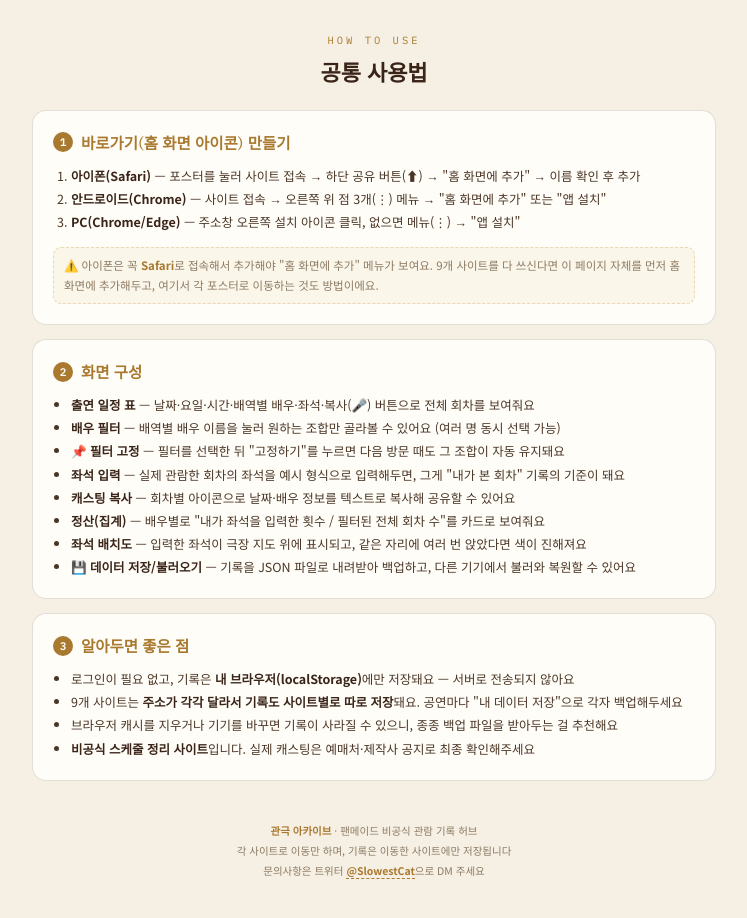
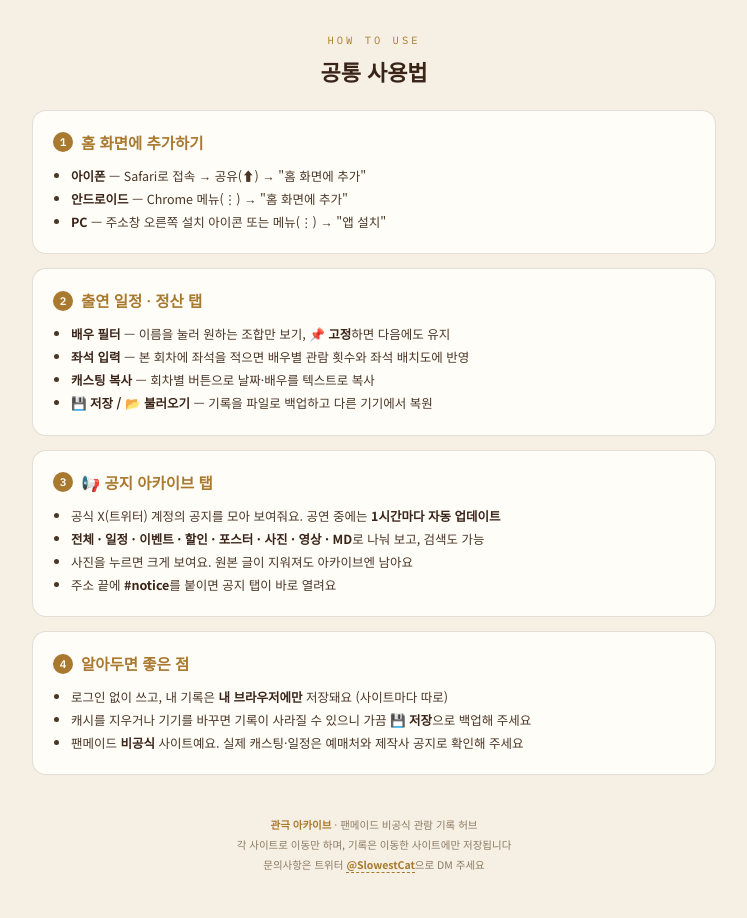
Before and after one commit to chichiandpopo/stage_archive, a plain HTML site: page index.html in a window 1280 px wide. Shown: the part 1500-2418 px from the top of the page, without its empty margins (266-1013 px from the left). Drawn offline with Linux system fonts and the light colour scheme.

Commit message:
공통 사용법 간결하게 정리, 공지 아카이브 탭 안내 추가
Co-Authored-By: Claude Opus 5.5 <noreply@anthropic.com>
Claude-Session: https://claude.ai/code/session_01Jwnfeddb2AWhiNUX6mR7Bd

```diff
--- a/index.html
+++ b/index.html
@@ -145,36 +145,40 @@ body{
   </div>
 
   <div class="guide-card">
-    <h3><span class="guide-num">1</span>바로가기(홈 화면 아이콘) 만들기</h3>
-    <ol>
-      <li><b>아이폰(Safari)</b> — 포스터를 눌러 사이트 접속 → 하단 공유 버튼(⬆) → "홈 화면에 추가" → 이름 확인 후 추가</li>
-      <li><b>안드로이드(Chrome)</b> — 사이트 접속 → 오른쪽 위 점 3개(⋮) 메뉴 → "홈 화면에 추가" 또는 "앱 설치"</li>
-      <li><b>PC(Chrome/Edge)</b> — 주소창 오른쪽 설치 아이콘 클릭, 없으면 메뉴(⋮) → "앱 설치"</li>
-    </ol>
-    <div class="guide-note">⚠️ 아이폰은 꼭 <b style="color:var(--gold)">Safari</b>로 접속해서 추가해야 "홈 화면에 추가" 메뉴가 보여요. 9개 사이트를 다 쓰신다면 이 페이지 자체를 먼저 홈 화면에 추가해두고, 여기서 각 포스터로 이동하는 것도 방법이에요.</div>
-  </div>
-
-  <div class="guide-card">
-    <h3><span class="guide-num">2</span>화면 구성</h3>
+    <h3><span class="guide-num">1</span>홈 화면에 추가하기</h3>
     <ul>
-      <li><b>출연 일정 표</b> — 날짜·요일·시간·배역별 배우·좌석·복사(🎤) 버튼으로 전체 회차를 보여줘요</li>
-      <li><b>배우 필터</b> — 배역별 배우 이름을 눌러 원하는 조합만 골라볼 수 있어요 (여러 명 동시 선택 가능)</li>
-      <li><b>📌 필터 고정</b> — 필터를 선택한 뒤 "고정하기"를 누르면 다음 방문 때도 그 조합이 자동 유지돼요</li>
-      <li><b>좌석 입력</b> — 실제 관람한 회차의 좌석을 예시 형식으로 입력해두면, 그게 "내가 본 회차" 기록의 기준이 돼요</li>
-      <li><b>캐스팅 복사</b> — 회차별 아이콘으로 날짜·배우 정보를 텍스트로 복사해 공유할 수 있어요</li>
-      <li><b>정산(집계)</b> — 배우별로 "내가 좌석을 입력한 횟수 / 필터된 전체 회차 수"를 카드로 보여줘요</li>
-      <li><b>좌석 배치도</b> — 입력한 좌석이 극장 지도 위에 표시되고, 같은 자리에 여러 번 앉았다면 색이 진해져요</li>
-      <li><b>💾 데이터 저장/불러오기</b> — 기록을 JSON 파일로 내려받아 백업하고, 다른 기기에서 불러와 복원할 수 있어요</li>
+      <li><b>아이폰</b> — Safari로 접속 → 공유(⬆) → "홈 화면에 추가"</li>
+      <li><b>안드로이드</b> — Chrome 메뉴(⋮) → "홈 화면에 추가"</li>
+      <li><b>PC</b> — 주소창 오른쪽 설치 아이콘 또는 메뉴(⋮) → "앱 설치"</li>
     </ul>
   </div>
 
   <div class="guide-card">
-    <h3><span class="guide-num">3</span>알아두면 좋은 점</h3>
+    <h3><span class="guide-num">2</span>출연 일정 · 정산 탭</h3>
     <ul>
-      <li>로그인이 필요 없고, 기록은 <b>내 브라우저(localStorage)</b>에만 저장돼요 — 서버로 전송되지 않아요</li>
-      <li>9개 사이트는 <b>주소가 각각 달라서 기록도 사이트별로 따로 저장</b>돼요. 공연마다 "내 데이터 저장"으로 각자 백업해두세요</li>
-      <li>브라우저 캐시를 지우거나 기기를 바꾸면 기록이 사라질 수 있으니, 종종 백업 파일을 받아두는 걸 추천해요</li>
-      <li><b>비공식 스케줄 정리 사이트</b>입니다. 실제 캐스팅은 예매처·제작사 공지로 최종 확인해주세요</li>
+      <li><b>배우 필터</b> — 이름을 눌러 원하는 조합만 보기, <b>📌 고정</b>하면 다음에도 유지</li>
+      <li><b>좌석 입력</b> — 본 회차에 좌석을 적으면 배우별 관람 횟수와 좌석 배치도에 반영</li>
+      <li><b>캐스팅 복사</b> — 회차별 버튼으로 날짜·배우를 텍스트로 복사</li>
+      <li><b>💾 저장 / 📂 불러오기</b> — 기록을 파일로 백업하고 다른 기기에서 복원</li>
+    </ul>
+  </div>
+
+  <div class="guide-card">
+    <h3><span class="guide-num">3</span>📢 공지 아카이브 탭</h3>
+    <ul>
+      <li>공식 X(트위터) 계정의 공지를 모아 보여줘요. 공연 중에는 <b>1시간마다 자동 업데이트</b></li>
+      <li><b>전체 · 일정 · 이벤트 · 할인 · 포스터 · 사진 · 영상 · MD</b>로 나눠 보고, 검색도 가능</li>
+      <li>사진을 누르면 크게 보여요. 원본 글이 지워져도 아카이브엔 남아요</li>
+      <li>주소 끝에 <b>#notice</b>를 붙이면 공지 탭이 바로 열려요</li>
+    </ul>
+  </div>
+
+  <div class="guide-card">
+    <h3><span class="guide-num">4</span>알아두면 좋은 점</h3>
+    <ul>
+      <li>로그인 없이 쓰고, 내 기록은 <b>내 브라우저에만</b> 저장돼요 (사이트마다 따로)</li>
+      <li>캐시를 지우거나 기기를 바꾸면 기록이 사라질 수 있으니 가끔 <b>💾 저장</b>으로 백업해 주세요</li>
+      <li>팬메이드 <b>비공식</b> 사이트예요. 실제 캐스팅·일정은 예매처와 제작사 공지로 확인해 주세요</li>
     </ul>
   </div>
 </div>
```
